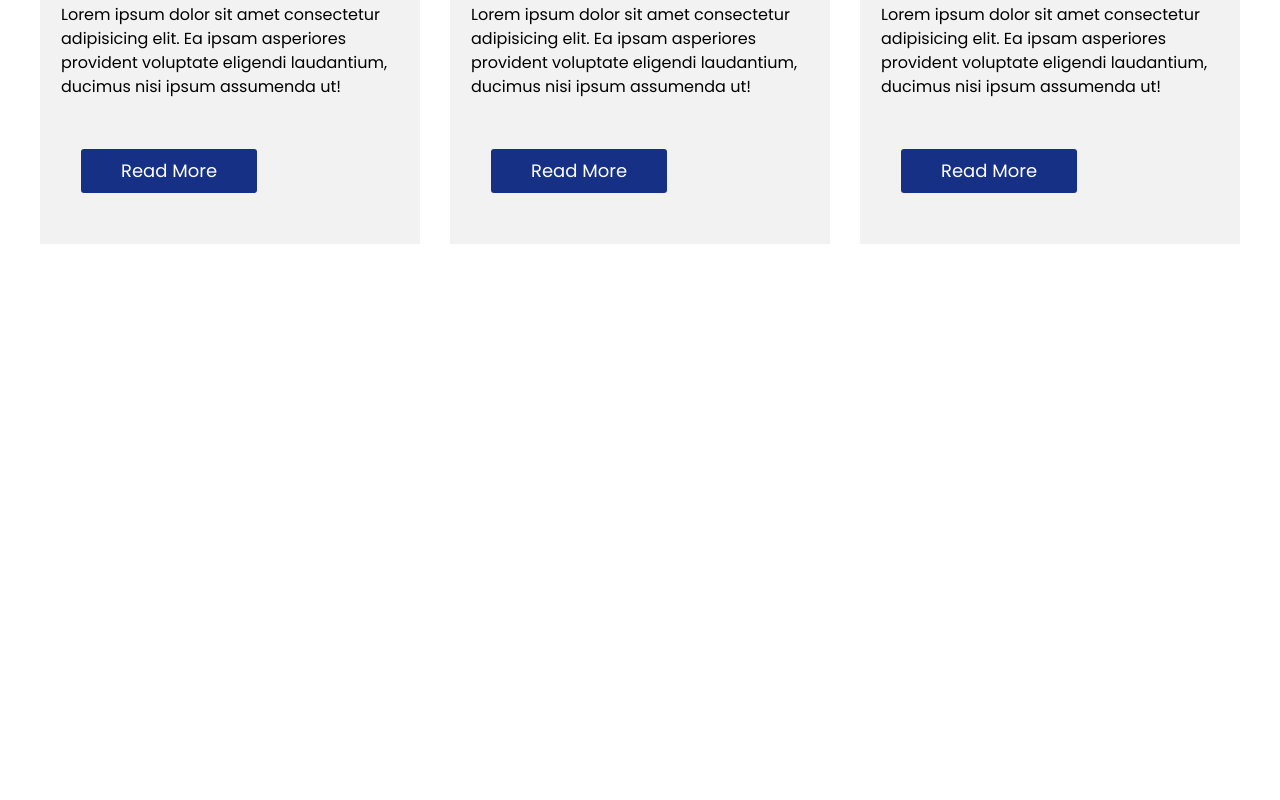
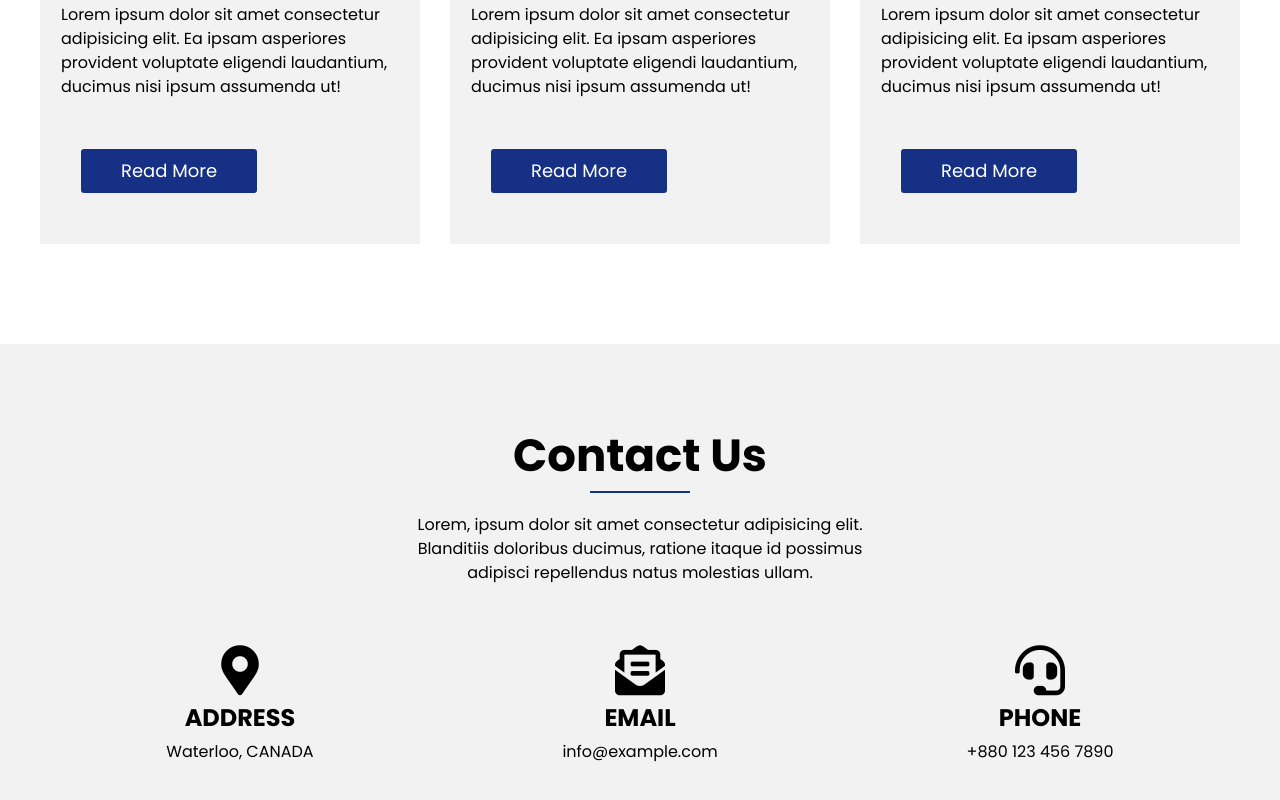
Before and after one commit to Mehedi-Hasan-Himel/digital-agency-sass, a plain HTML site: page index.html in a window 1280 px wide. Shown: the part 4218-5018 px from the top of the page. Before the commit the page ends 4762 px from the top, so only its background shows below. Drawn offline with Linux system fonts and the light colour scheme.

Commit message:
contract

```diff
--- a/css/layouts/_contract.scss
+++ b/css/layouts/_contract.scss
@@ -0,0 +1,18 @@
+@import "../base/_color.scss";
+
+.contract-area {
+  background-color: $bg_gray;
+}
+.single-address {
+  float: left;
+  width: 400px;
+  i {
+    font-size: 50px;
+  }
+  h4 {
+    text-transform: uppercase;
+    font-size: 24px;
+    margin-top: 10px;
+    margin-bottom:10px;
+  }
+}
--- a/index.html
+++ b/index.html
@@ -262,7 +262,31 @@
    <!-- Contract section start -->
    <section class="contract-area pt-100 pb-100">
       <div class="main">
-
+         <div class="section_title text-center">
+            <h4>Contact Us
+            </h4>
+            <p class="section_pera">Lorem, ipsum dolor sit amet consectetur adipisicing elit. Blanditiis doloribus
+               ducimus,
+               ratione itaque id
+               possimus adipisci repellendus natus molestias ullam.</p>
+         </div>
+         <div class="contract-top text-center fix">
+            <div class="single-address">
+               <i class="fas fa-map-marker-alt"></i>
+               <h4>ADDRESS</h4>
+               <p>Waterloo, CANADA</p>
+            </div>
+            <div class="single-address">
+               <i class="fas fa-envelope-open-text"></i>
+               <h4>EMAIL</h4>
+               <p>info@example.com</p>
+            </div>
+            <div class="single-address">
+               <i class="fas fa-headset"></i>
+               <h4>PHONE</h4>
+               <p>+880 123 456 7890</p>
+            </div>
+         </div>
       </div>
    </section>
    <!-- Contract section end -->
```
Also changed, not shown: css/style.css, 1 other file.
